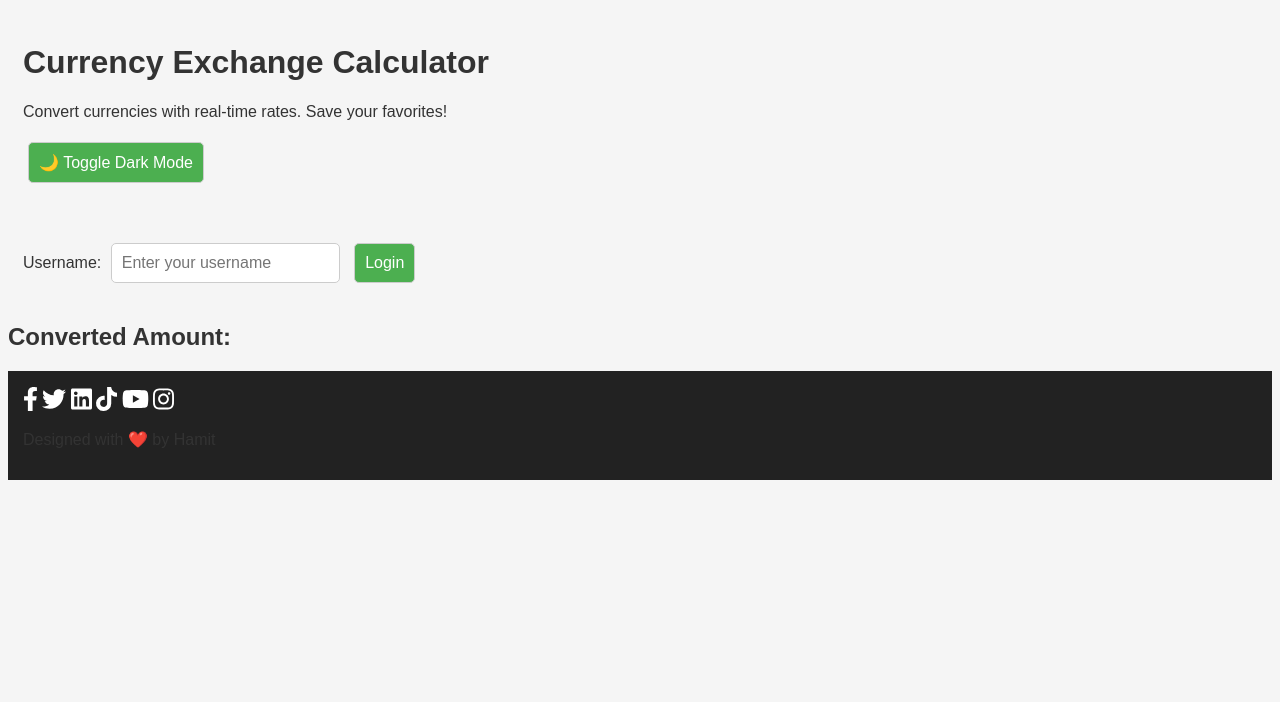
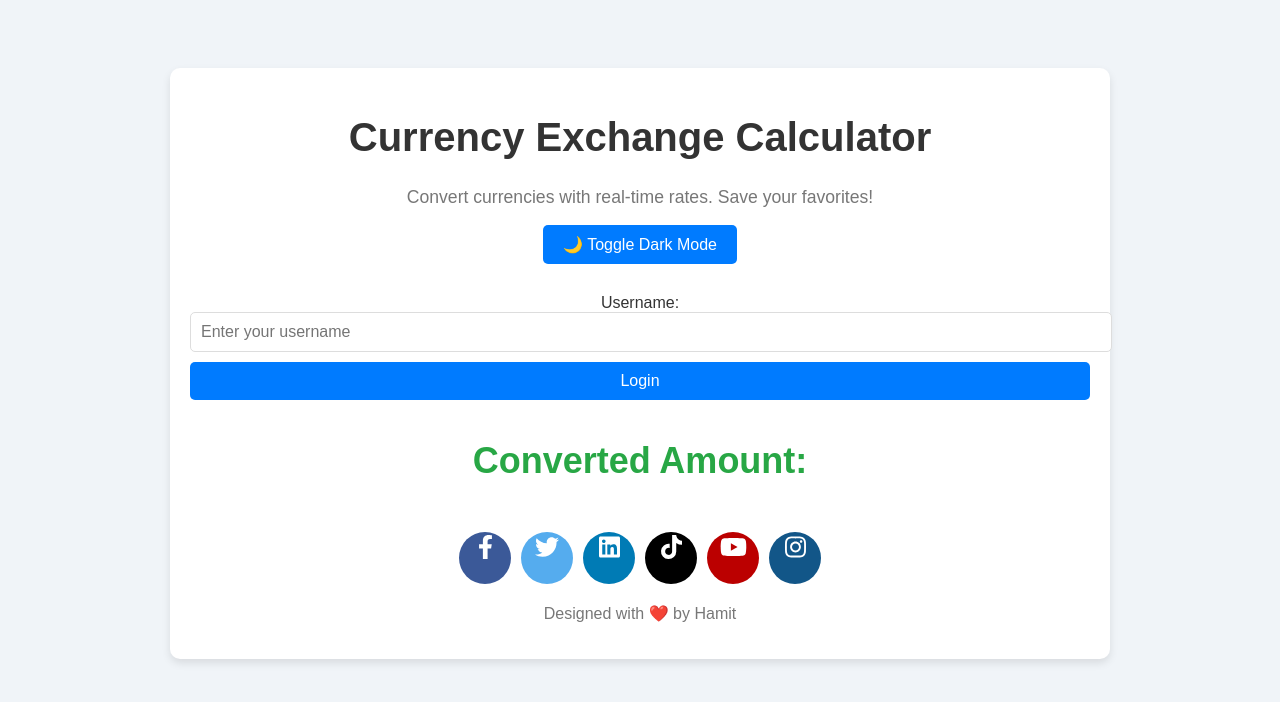
Before and after one commit to hamitcf1/hamitcf, a plain HTML site: page pearlyes.html in a window 1280 px wide. Drawn offline with Linux system fonts and the light colour scheme.

Commit message:
Update stylese.css

```diff
--- a/stylese.css
+++ b/stylese.css
@@ -1,61 +1,217 @@
-/* Light mode styles */
+/* General Styles */
 body {
-  background-color: #f5f5f5;
+  font-family: Arial, sans-serif;
+  background-color: #f0f4f8;
   color: #333;
-  font-family: Arial, sans-serif;
-  transition: background-color 0.3s, color 0.3s;
+  padding-top: 60px;
+  padding-bottom: 40px;
+  transition: background-color 0.3s ease;
+}
+
+.container {
+  max-width: 900px;
+  margin: 0 auto;
+  padding: 20px;
+  background-color: #fff;
+  border-radius: 10px;
+  box-shadow: 0 4px 8px rgba(0, 0, 0, 0.1);
+}
+
+header {
+  text-align: center;
+  margin-bottom: 30px;
+}
+
+h1 {
+  font-size: 2.5rem;
+  color: #333;
+}
+
+p {
+  font-size: 1.1rem;
+  color: #777;
 }
 
 button {
-  background-color: #4CAF50;
+  padding: 10px 20px;
+  background-color: #007bff;
   color: white;
+  border: none;
+  border-radius: 5px;
+  cursor: pointer;
+  font-size: 1rem;
+  transition: background-color 0.3s ease;
 }
 
-header, .form-group, footer {
-  padding: 15px;
+button:hover {
+  background-color: #0056b3;
+}
+
+/* Dark Mode Styles */
+body.dark-mode {
+  background-color: #2c2c2c;
+  color: #f0f0f0;
+}
+
+body.dark-mode header {
+  color: #f0f0f0;
+}
+
+body.dark-mode .container {
+  background-color: #333;
+  color: #f0f0f0;
+  box-shadow: 0 4px 8px rgba(0, 0, 0, 0.3);
+}
+
+body.dark-mode button {
+  background-color: #0069d9;
+}
+
+body.dark-mode button:hover {
+  background-color: #004085;
+}
+
+/* Form Styles */
+.form-group {
   margin-bottom: 20px;
 }
 
-/* Dark mode styles */
-body.dark-mode {
-  background-color: #333;
-  color: white;
+input[type="text"], input[type="number"], select {
+  width: 100%;
+  padding: 10px;
+  border: 1px solid #ddd;
+  border-radius: 5px;
+  font-size: 1rem;
+  transition: border 0.3s ease;
 }
 
-button.dark-mode {
-  background-color: #555;
-  color: white;
+input[type="text"]:focus, input[type="number"]:focus, select:focus {
+  border-color: #007bff;
+  outline: none;
 }
 
-footer {
-  background-color: #222;
+select {
+  background-color: #fff;
 }
 
-footer a {
-  color: white;
+/* Login Section */
+#loginContainer {
+  text-align: center;
 }
 
-footer a:hover {
-  color: #ddd;
+#greeting {
+  font-size: 1.2rem;
+  font-weight: bold;
+  color: #28a745;
 }
 
-/* Form elements and buttons */
-input, select, button {
-  font-size: 16px;
-  padding: 10px;
-  margin: 5px;
-  border-radius: 5px;
-  border: 1px solid #ccc;
+#loginButton {
+  width: 100%;
+  margin-top: 10px;
 }
 
-/* Social media button styles */
-.rounded-social-buttons .social-button {
-  width: 3.5rem;
-  height: 3.5rem;
+/* Currency Conversion Form */
+#exchangeForm {
+  margin-top: 30px;
+}
+
+.result {
+  margin-top: 40px;
+  text-align: center;
+  font-size: 1.5rem;
+  color: #28a745;
+}
+
+#saveFavorite {
+  width: 100%;
+  margin-top: 20px;
+}
+
+#favoriteContainer {
+  margin-top: 20px;
+  text-align: center;
+}
+
+#favorites {
+  width: 100%;
+  padding: 10px;
+  border-radius: 5px;
+  font-size: 1rem;
+  margin-top: 10px;
+}
+
+/* Social Media Footer */
+footer {
+  text-align: center;
+  margin-top: 50px;
+}
+
+.rounded-social-buttons {
+  display: flex;
+  justify-content: center;
+  flex-wrap: wrap;
+  gap: 10px;
+}
+
+.social-button {
+  display: inline-block;
+  position: relative;
+  cursor: pointer;
+  width: 3rem;
+  height: 3rem;
+  border: 2px solid transparent;
+  padding: 0;
+  text-decoration: none;
+  text-align: center;
+  color: #fff;
   font-size: 1.5rem;
   border-radius: 50%;
+  transition: all 0.3s ease;
 }
 
-.rounded-social-buttons .social-button:hover {
+.social-button:hover, .social-button:focus {
   transform: rotate(360deg);
 }
+
+.social-button.facebook {
+  background-color: #3b5998;
+}
+
+.social-button.twitter {
+  background-color: #55acee;
+}
+
+.social-button.linkedin {
+  background-color: #007bb5;
+}
+
+.social-button.tiktok {
+  background-color: #000000;
+}
+
+.social-button.youtube {
+  background-color: #bb0000;
+}
+
+.social-button.instagram {
+  background-color: #125688;
+}
+
+/* Footer Text */
+footer p {
+  font-size: 1rem;
+  margin-top: 20px;
+  color: #777;
+}
+
+@media (max-width: 768px) {
+  .rounded-social-buttons {
+    gap: 5px;
+  }
+
+  .social-button {
+    width: 2.5rem;
+    height: 2.5rem;
+    font-size: 1.25rem;
+  }
+}
```
